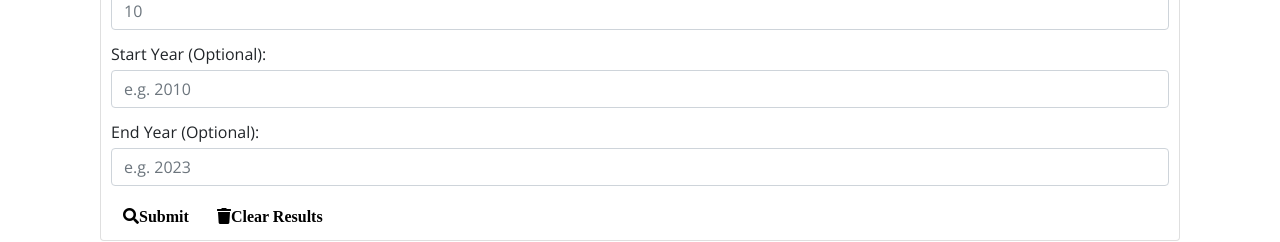
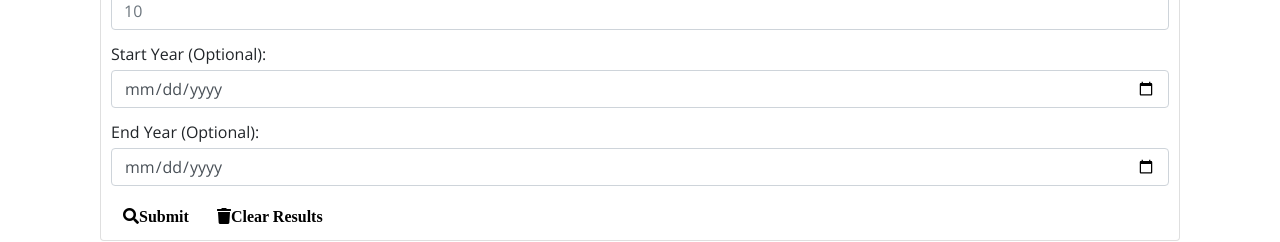
Before and after one commit to JAlexander94/News-Site, a plain HTML site: page index.html in a window 1280 px wide. Shown: the part 412-654 px from the top of the page. Drawn offline with nearby package versions, Linux system fonts and the light colour scheme.

Commit message:
input type updated

```diff
--- a/index.html
+++ b/index.html
@@ -44,11 +44,11 @@
                 </div>
                 <div class="form-group">
                     <label for="exampleStartYear">Start Year (Optional):</label>
-                    <input type="number" class="form-control" id="start-year" placeholder="e.g. 2010">
+                    <input type="date" class="form-control" id="start-year" placeholder="e.g. 2010">
                 </div>
                 <div class="form-group">
                     <label for="exampleEndYear">End Year (Optional):</label>
-                    <input type="number" class="form-control" id="end-year" placeholder="e.g. 2023">
+                    <input type="date" class="form-control" id="end-year" placeholder="e.g. 2023">
                 </div>
                 <div class="buttons">
                     <button type="submit" class="btn btn-primary fa fa-search submit" id="submit">Submit</button>
```
